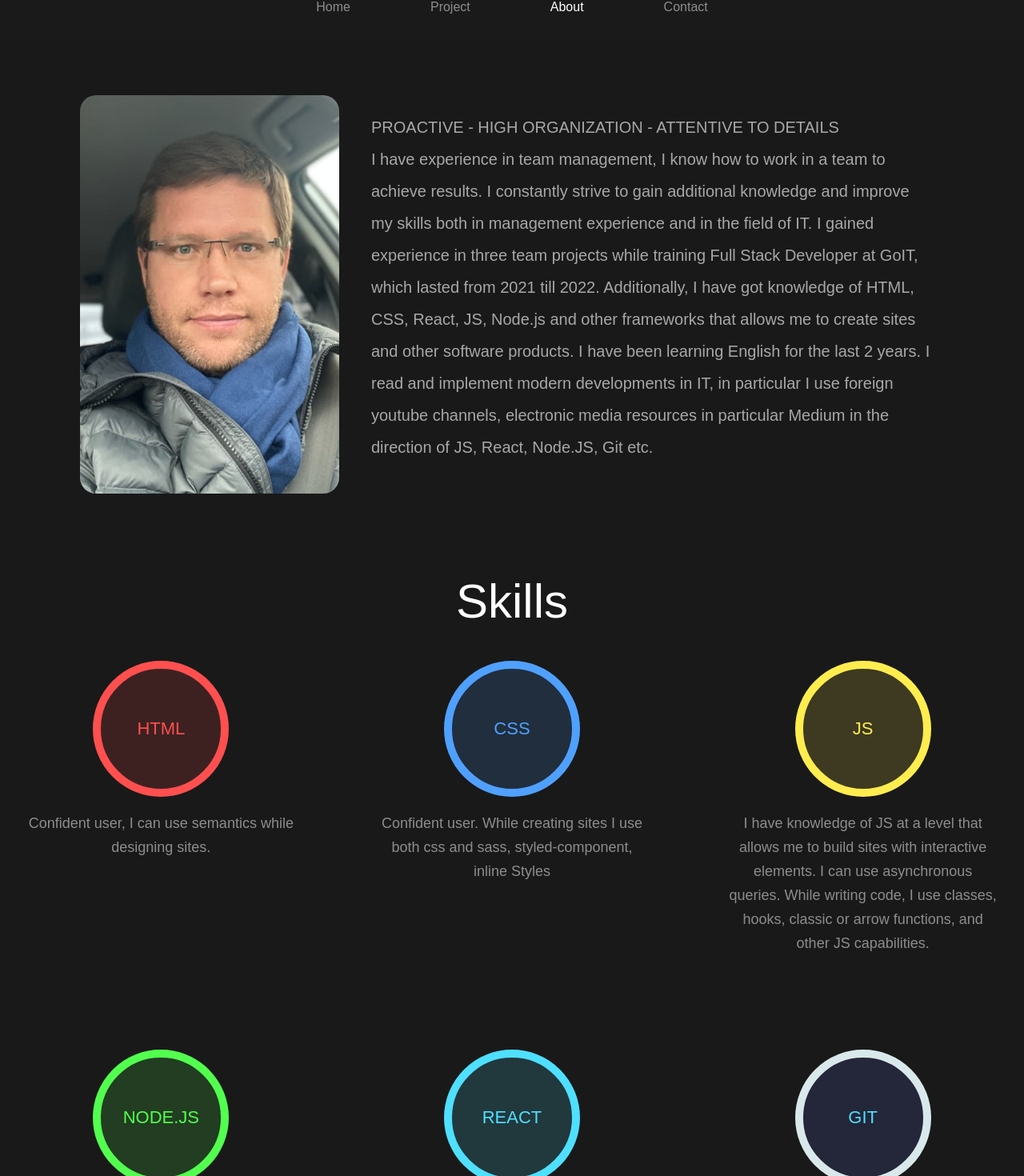
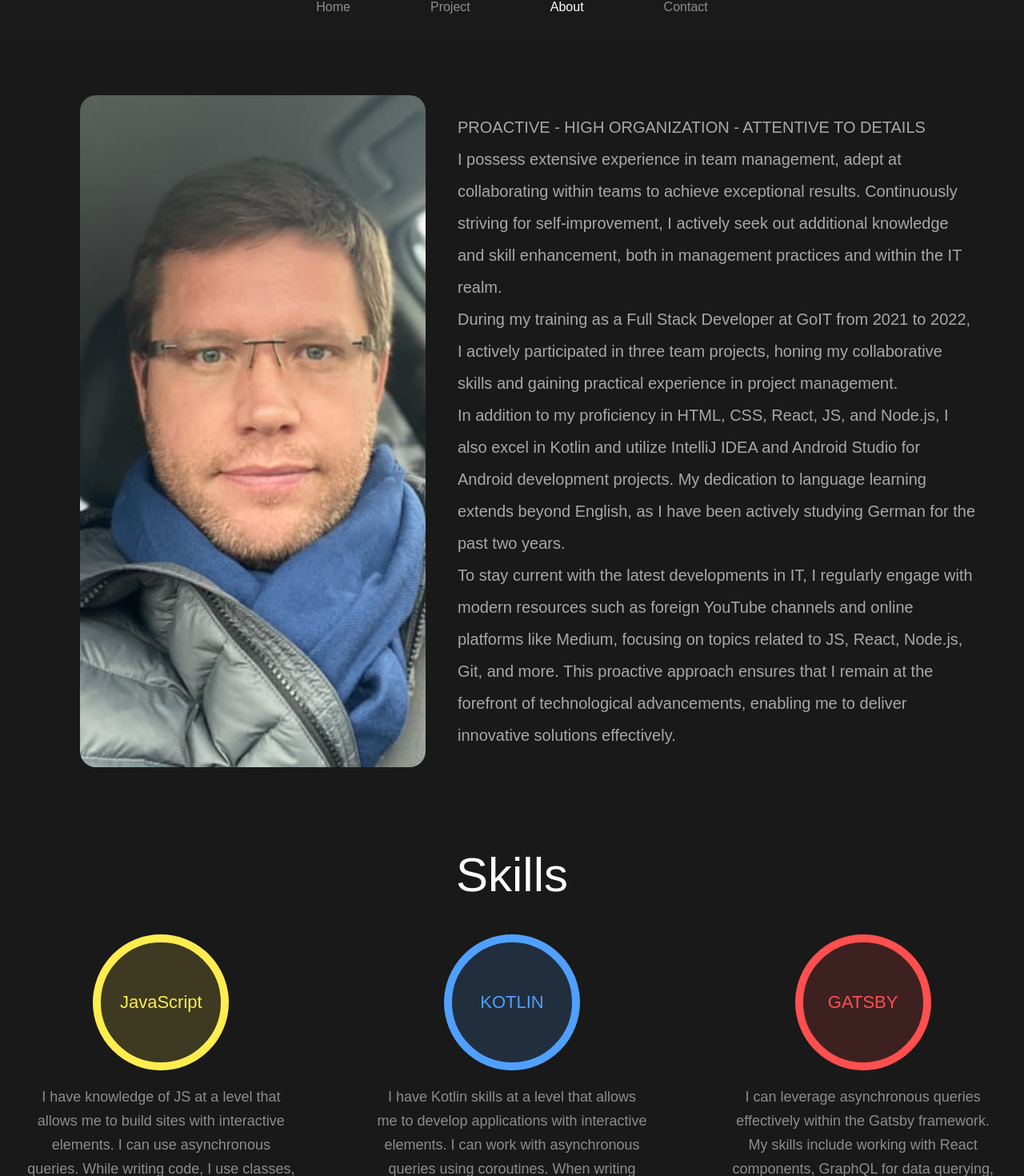
Before and after one commit to Bohdan-Ta/Resume, a React (Create React App) app: page /about in a window 1280 px wide. Shown: the part 31-1501 px from the top of the page at 80% size. Built offline with nearby package versions, Linux system fonts and the light colour scheme; no server answers.

Commit message:
fix About

```diff
--- a/src/components/About/Skills/index.jsx
+++ b/src/components/About/Skills/index.jsx
@@ -47,9 +47,9 @@ const Skill = styled.div`
 
 	&:nth-child(1) {
 		div {
-			background: #ff4f4f28;
-			border-color: #ff4f4f;
-			color: #ff4f4f;
+			background: #ffed4f28;
+			border-color: #ffed4f;
+			color: #ffed4f;
 		}
 	}
 	&:nth-child(2) {
@@ -61,9 +61,10 @@ const Skill = styled.div`
 	}
 	&:nth-child(3) {
 		div {
-			background: #ffed4f28;
-			border-color: #ffed4f;
-			color: #ffed4f;
+
+			background: #ff4f4f28;
+			border-color: #ff4f4f;
+			color: #ff4f4f;
 		}
 	}
 	&:nth-child(4) {
@@ -95,20 +96,20 @@ export const Skills = () => {
 			<h1>skills</h1>
 			<Container>
 				<Skill>
-					<div>HTML</div>
-					<p>Confident user, I can use semantics while designing sites.</p>
-				</Skill>
-				<Skill>
-					<div>CSS</div>
-					<p>Confident user. While creating sites I use both css and sass, styled-component, inline Styles</p>
-				</Skill>
-				<Skill>
-					<div>JS</div>
+					<div>JavaScript</div>
 					<p>
 						I have knowledge of JS at a level that allows me to build sites with interactive elements. I can use
 						asynchronous queries. While writing code, I use classes, hooks, classic or arrow functions, and other JS
 						capabilities.
 					</p>
+				</Skill>
+				<Skill>
+					<div>KOTLIN</div>
+					<p>I have Kotlin skills at a level that allows me to develop applications with interactive elements. I can work with asynchronous queries using coroutines. When writing code, I use classes, arrow functions, and other Kotlin capabilities.</p>
+				</Skill>
+				<Skill>
+					<div>GATSBY</div>
+					<p>I can leverage asynchronous queries effectively within the Gatsby framework. My skills include working with React components, GraphQL for data querying, and utilizing various Gatsby plugins to enhance website functionality.</p>
 				</Skill>
 				<Skill>
 					<div>NODE.JS</div>
--- a/src/components/About/index.jsx
+++ b/src/components/About/index.jsx
@@ -15,7 +15,7 @@ const AboutDiv = styled.div`
 	opacity: 1;
 	transition: 1.1s;
 	display: grid;
-	grid-template-columns: 30% 65%;
+	grid-template-columns: 40% 60%;
 	grid-gap: 40px;
 
 	p {
@@ -77,14 +77,13 @@ export default function About() {
 					</Button> */}
 				</AboutWrap>
 				<p>
-					PROACTIVE - HIGH ORGANIZATION - ATTENTIVE TO DETAILS <br></br> I have experience in team management, I know
-					how to work in a team to achieve results. I constantly strive to gain additional knowledge and improve my
-					skills both in management experience and in the field of IT. I gained experience in three team projects while
-					training Full Stack Developer at GoIT, which lasted from 2021 till 2022. Additionally, I have got knowledge of
-					HTML, CSS, React, JS, Node.js and other frameworks that allows me to create sites and other software products.
-					I have been learning English for the last 2 years. I read and implement modern developments in IT, in
-					particular I use foreign youtube channels, electronic media resources in particular Medium in the direction of
-					JS, React, Node.JS, Git etc.
+					PROACTIVE - HIGH ORGANIZATION - ATTENTIVE TO DETAILS <br></br> I possess extensive experience in team management, adept at collaborating within teams to achieve exceptional results. Continuously striving for self-improvement, I actively seek out additional knowledge and skill enhancement, both in management practices and within the IT realm.
+					<br></br>
+					During my training as a Full Stack Developer at GoIT from 2021 to 2022, I actively participated in three team projects, honing my collaborative skills and gaining practical experience in project management.
+					<br></br>
+					In addition to my proficiency in HTML, CSS, React, JS, and Node.js, I also excel in Kotlin and utilize IntelliJ IDEA and Android Studio for Android development projects. My dedication to language learning extends beyond English, as I have been actively studying German for the past two years.
+					<br></br>
+					To stay current with the latest developments in IT, I regularly engage with modern resources such as foreign YouTube channels and online platforms like Medium, focusing on topics related to JS, React, Node.js, Git, and more. This proactive approach ensures that I remain at the forefront of technological advancements, enabling me to deliver innovative solutions effectively.
 				</p>
 			</AboutDiv>
 			<Skills />
```
